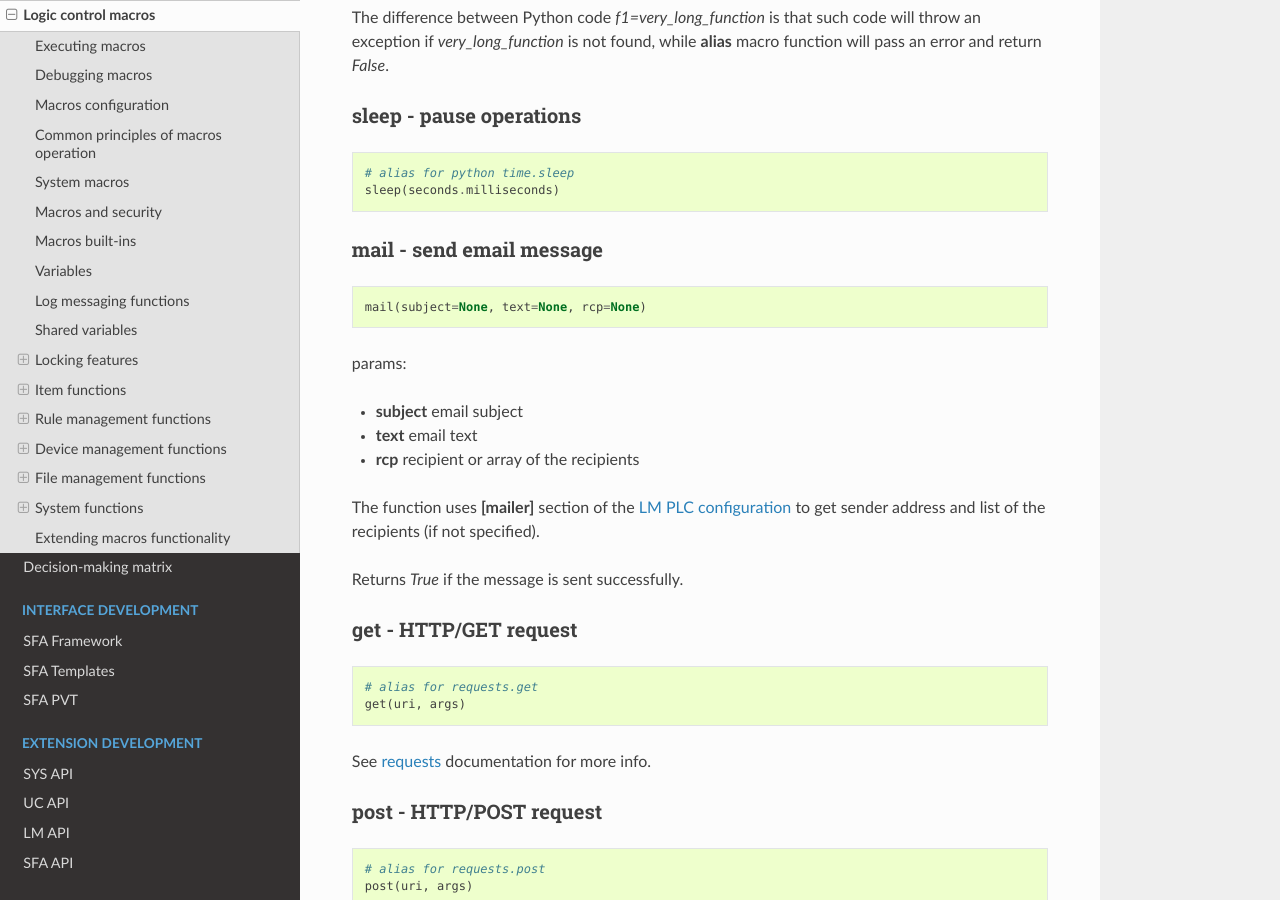
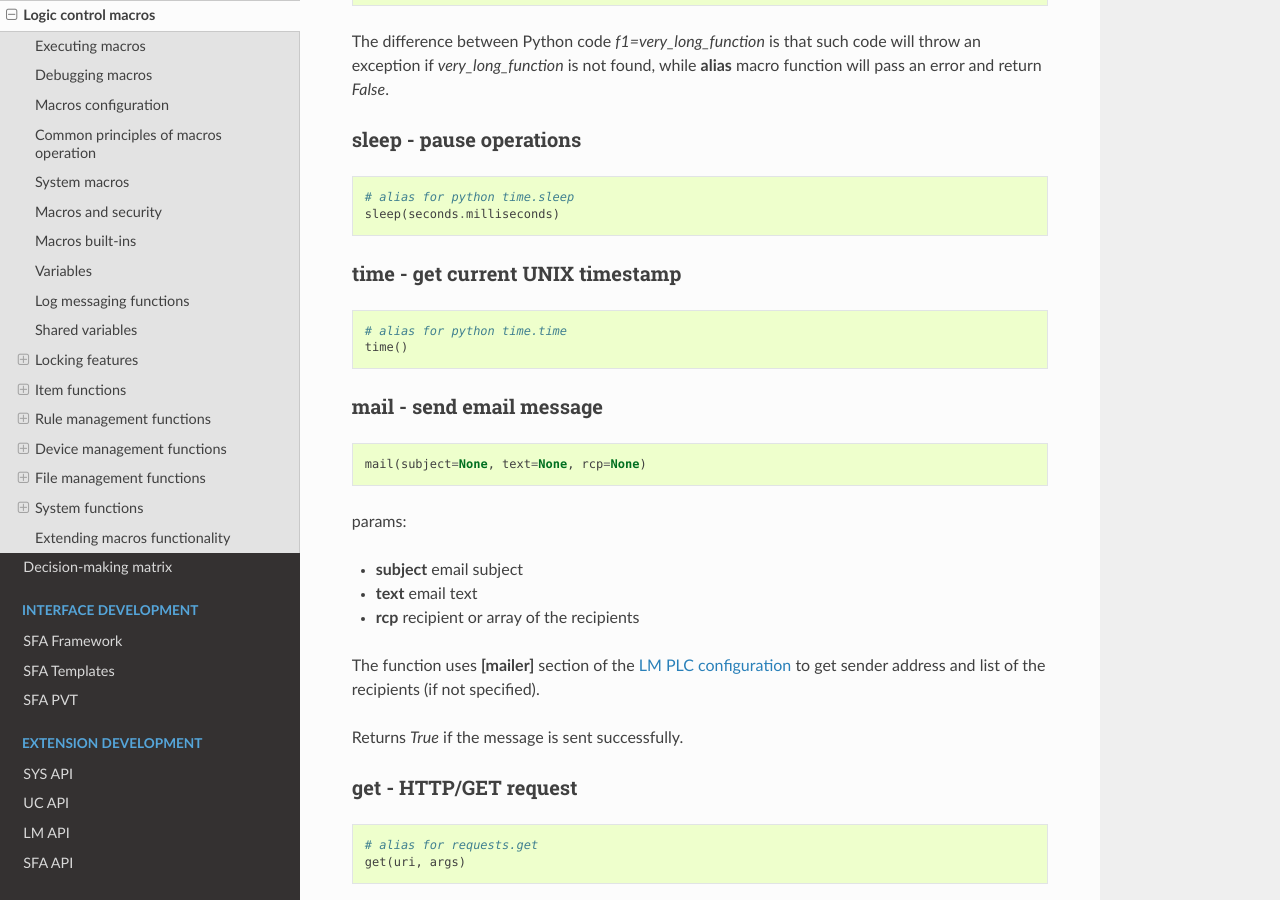
Before and after one commit to alttch/eva3, a Sphinx documentation site: the page built from doc/lm/macros.rst, in a window 1280 px wide and 900 px high, scrolled down 19253 px. Built offline with Sphinx 7.4.7 and the Read the Docs theme 2.0.0, drawn with Linux system fonts in a browser that asks for light colours; some of the changed text lies outside the part shown.

Commit message:
time func in docs

```diff
--- a/doc/lm/macros.rst
+++ b/doc/lm/macros.rst
@@ -921,6 +921,13 @@ sleep - pause operations
     # alias for python time.sleep
     sleep(seconds.milliseconds)
 
+time - get current UNIX timestamp
+---------------------------------
+
+.. code-block:: python
+
+    # alias for python time.time
+    time()
 
 mail - send email message
 -------------------------
```
